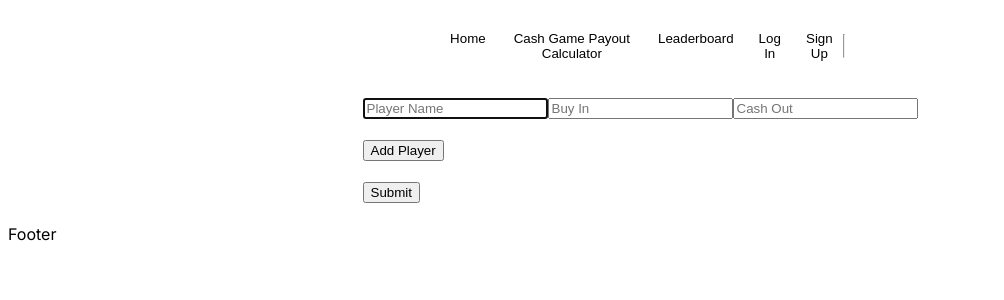
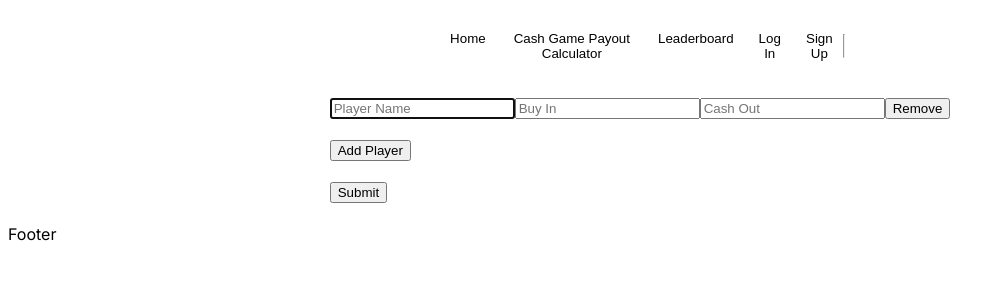
Before and after one commit to jameskavazy/pokerhut, a Next.js app: page /payout-calculator in a window 1280 px wide. Shown: the top 300 px of the page, without its empty margins (0-1004 px from the left). Built offline with nearby package versions, Linux system fonts and the light colour scheme.

Commit message:
Remove Player Feature Added

```diff
--- a/src/app/payout-calculator/page.jsx
+++ b/src/app/payout-calculator/page.jsx
@@ -10,8 +10,6 @@ export default function Payout(){
 
 
     const [results, setResults] = useState(false);
-
-
 
     function onAddPlayerBtnClick(){
 
@@ -52,6 +50,12 @@ export default function Payout(){
         setResults(false);
     }
 
+    function onRemovePlayerBtnClick(id){
+        setNewRow(currentRows => {
+            return currentRows.filter(row => row.id !== id)
+        })
+    }
+
    return (
         <div>
             {results ? (
@@ -61,14 +65,15 @@ export default function Payout(){
                         submitForm={submitForm}
                         newRow={newRow}
                         handleInputChange={handleInputChange}
-                        onAddPlayerBtnClick={onAddPlayerBtnClick}>
-                    </PlayerForm>
+                        onAddPlayerBtnClick={onAddPlayerBtnClick}
+                        onRemovePlayerBtnClick={onRemovePlayerBtnClick}
+                   />
                      )}
         </div>
     );
 }
 
-function FormRow({ id, name, buyIn, cashOut, onInputChange }){
+function FormRow({ id, name, buyIn, cashOut, onInputChange, onRemovePlayerBtnClick}){
     return (
         <div>
             <input
@@ -96,6 +101,7 @@ function FormRow({ id, name, buyIn, cashOut, onInputChange }){
             value={cashOut}
             onChange={(e) => onInputChange(id, 'cashOut', e.target.value)}
             />
+            <button onClick={() => onRemovePlayerBtnClick(id)}>Remove</button>
 
             <br></br><br></br>
         </div>
@@ -123,12 +129,11 @@ function Results({ newRow, onBackPressed }){
 
 
 
-function PlayerForm({ submitForm, handleInputChange, newRow, onAddPlayerBtnClick }){
+function PlayerForm({ submitForm, handleInputChange, newRow, onAddPlayerBtnClick, onRemovePlayerBtnClick }){
     return (
 
             <div className="payout-container">
                 <div className="form-row">
-
                     <form action={submitForm} className="new-player-form">
                         {newRow.map((row) => (
                             <FormRow
@@ -138,6 +143,7 @@ function PlayerForm({ submitForm, handleInputChange, newRow, onAddPlayerBtnClick
                                 buyIn={row.buyIn}
                                 cashOut={row.cashOut}
                                 onInputChange={handleInputChange}
+                                onRemovePlayerBtnClick={onRemovePlayerBtnClick}
                             />
 
                         ))}
```
